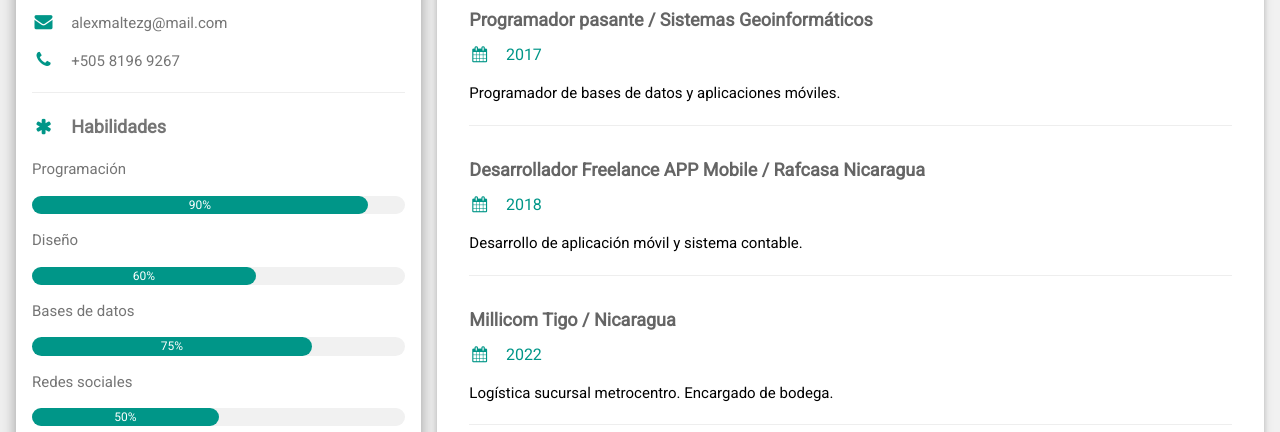
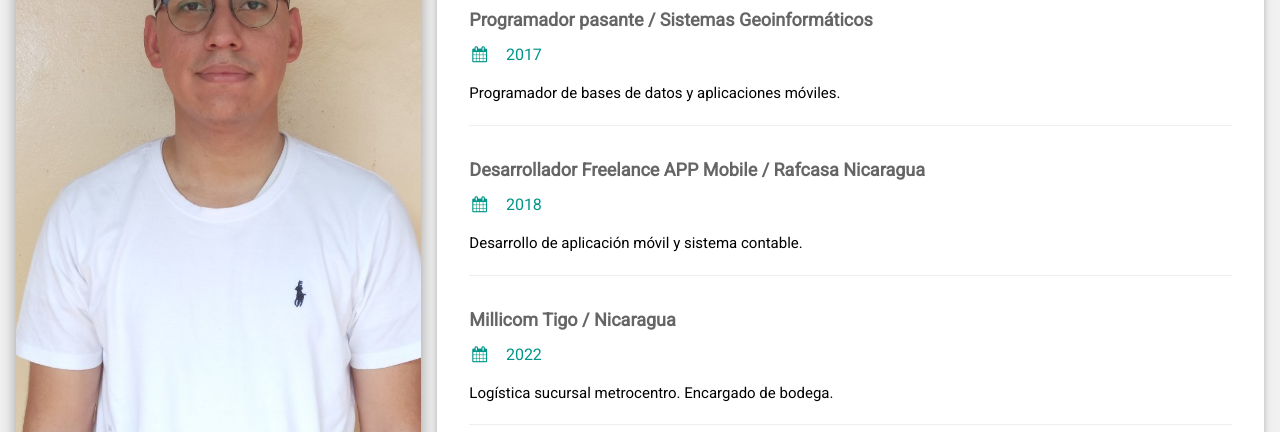
Before and after one commit to Guarda/portfolio, a plain HTML site: page index.html in a window 1280 px wide. Shown: the part 117-549 px from the top of the page. Drawn offline with nearby package versions, Linux system fonts and the light colour scheme; the site is published under a folder, as on GitHub Pages, so addresses that start at the root find nothing.

Commit message:
correccion

```diff
--- a/index.html
+++ b/index.html
@@ -22,7 +22,7 @@ html,body,h1,h2,h3,h4,h5,h6 {font-family: "Roboto", sans-serif}
 
       <div class="w3-white w3-text-grey w3-card-4">
         <div class="w3-display-container">
-          <img src="/img/foto1.jpg" style="width:100%" alt="Avatar">
+          <img src="img/foto1.jpg" style="width:100%" alt="Avatar">
           <div class="w3-display-bottomleft w3-container w3-text-black">
             <h2>Rommel Maltez</h2>
           </div>
```
